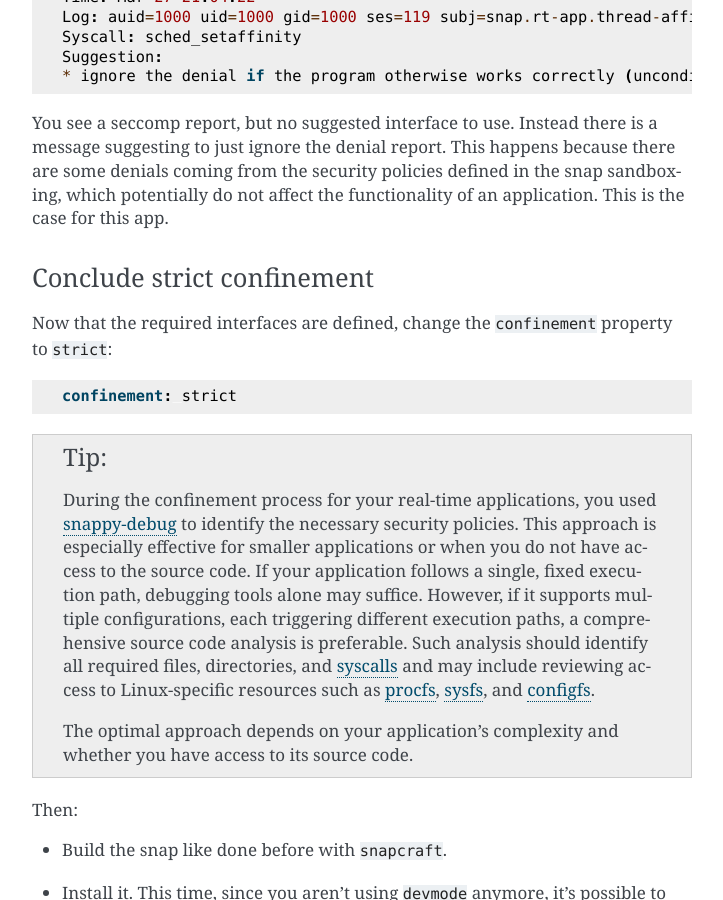
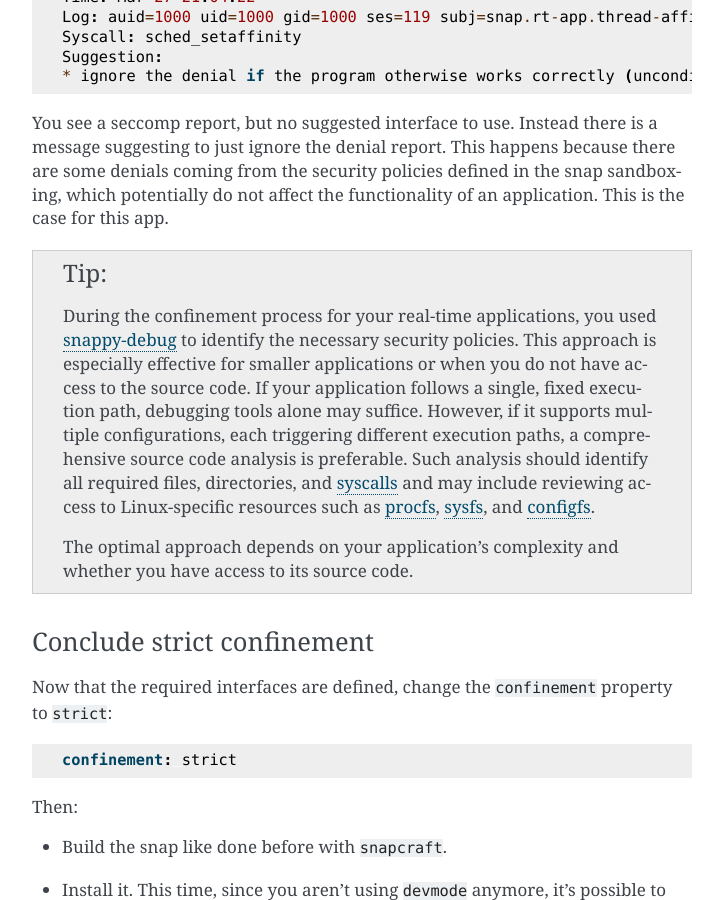
Before and after one commit to canonical/real-time-ubuntu-docs, a Sphinx documentation site: the page built from docs/tutorial/7-snapping.md, in a window 1280 px wide and 900 px high, scrolled down 8022 px. Shown: the whole window, without its empty margins (388-1111 px from the left). Built offline with Sphinx 7.4.7, drawn with Linux system fonts in a browser that asks for light colours; some of the changed lines change nothing that is shown.

Commit message:
feat: move tip to top
Signed-off-by: Lincoln Wallace <lincoln.wallace@canonical.com>

````diff
--- a/docs/tutorial/7-snapping.md
+++ b/docs/tutorial/7-snapping.md
@@ -486,15 +486,6 @@ Instead there is a message suggesting to just ignore the denial report.
 This happens because there are some denials coming from the security policies defined in the snap sandboxing, which potentially do not affect the functionality of an application.
 This is the case for this app.
 
-
-### Conclude strict confinement
-
-Now that the required interfaces are defined, change the `confinement` property to `strict`:
-
-```yaml
-confinement: strict
-```
-
 ```{tip}
 During the confinement process for your real-time applications, you used [snappy-debug] to identify the necessary security policies.
 This approach is especially effective for smaller applications or when you do not have access to the source code.
@@ -503,6 +494,14 @@ However, if it supports multiple configurations, each triggering different execu
 Such analysis should identify all required files, directories, and [syscalls] and may include reviewing access to Linux-specific resources such as [procfs], [sysfs], and [configfs].
 
 The optimal approach depends on your application's complexity and whether you have access to its source code.
+```
+
+### Conclude strict confinement
+
+Now that the required interfaces are defined, change the `confinement` property to `strict`:
+
+```yaml
+confinement: strict
 ```
 
 Then:
````
